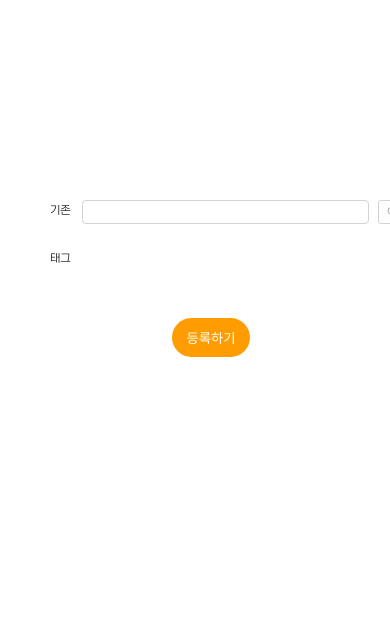
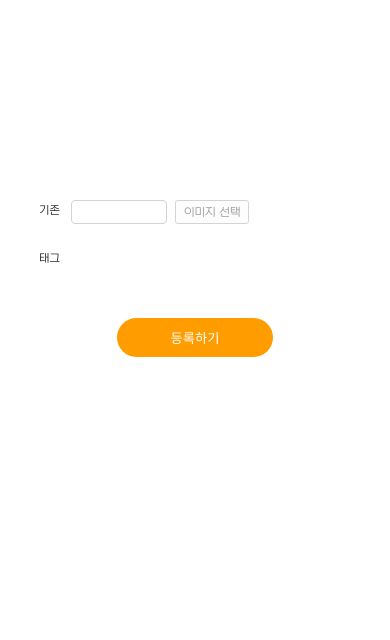
Before and after one commit to ksiyeon27/piro14dogotogether, a Django app: template blog/templates/blog/post_form.html in a window 390 px wide; the page is wider, and only the part inside the window is pictured. Shown: the part 177-817 px from the top of that part. Run offline with Django 3.2, Linux system fonts and the light colour scheme; the template is opened without the code that fills it, so the values that code supplies are empty; some libraries are stand-ins or nearby versions.

Commit message:
5/se 해결해야됨

```diff
--- a/blog/static/blog/css/post_create.css
+++ b/blog/static/blog/css/post_create.css
@@ -1,15 +1,16 @@
-body{
-  background-color:white;
+body {
+  background-color: white;
+  width: 100vw;
 }
-main{
-  background-color:white;
+main {
+  background-color: white;
   display: flex;
   justify-content: center;
   align-items: center;
-  width: 100%;
+  width: 100vw;
 }
 form {
-  width: 95%;
+  width: 100%;
 }
 .create-container {
   width: 100%;
@@ -57,6 +58,7 @@ form {
   grid-template-rows: 2rem;
   margin-left: 10%;
   margin-right: 10%;
+  width: 80%;
 }
 .image-section span {
   margin-right: 0.7rem;
@@ -65,8 +67,7 @@ form {
 }
 .image-section .upload-name {
   display: inline-block;
-  padding: 0.5rem 0.75rem;
-  margin-right: 0.5%;
+  padding: 0.5rem 0.3rem;
   height: 1.5rem;
   font-family: inherit;
   line-height: normal;
@@ -74,7 +75,7 @@ form {
   background-color: white;
   border: 1px solid lightgray;
   border-radius: 0.25rem;
-  -webkit-appearance: none; /* 네이티브 외형 감추기 */
+  -webkit-appearance: none;
   -moz-appearance: none;
   appearance: none;
 }
@@ -152,7 +153,6 @@ small {
   margin: 0 auto;
   margin-top: 1rem;
   margin-bottom: 2rem;
-
   width: 20vw;
   border-radius: 20rem;
   box-sizing: border-box;
@@ -181,3 +181,12 @@ small {
   text-align: left;
   margin-top: -0.2rem;
 }
+
+@media screen and (max-width: 480px) {
+  .image-section {
+    grid-template-columns: max-content 6rem max-content;
+  }
+  .submit-btn {
+    width: 40%;
+  }
+}
```
